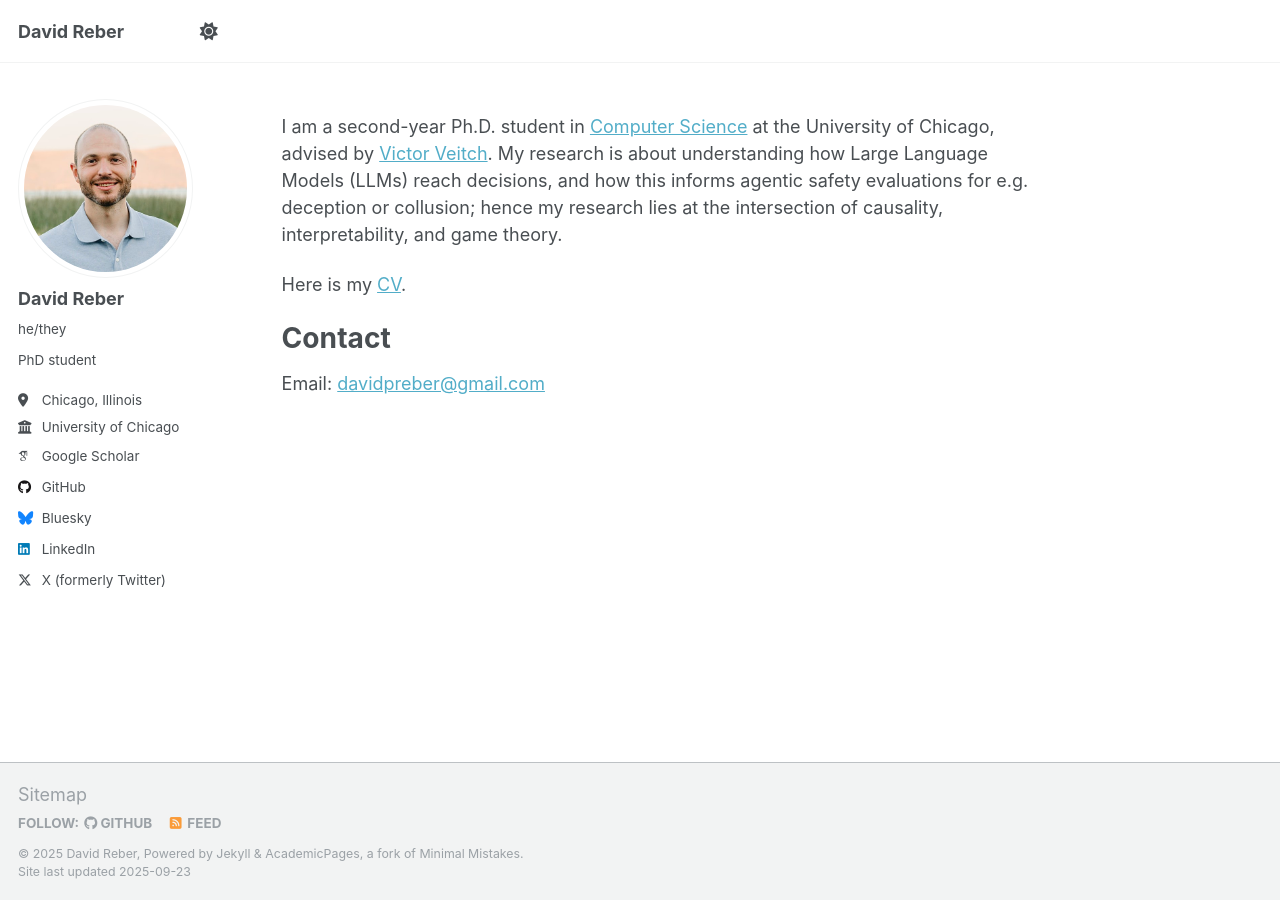
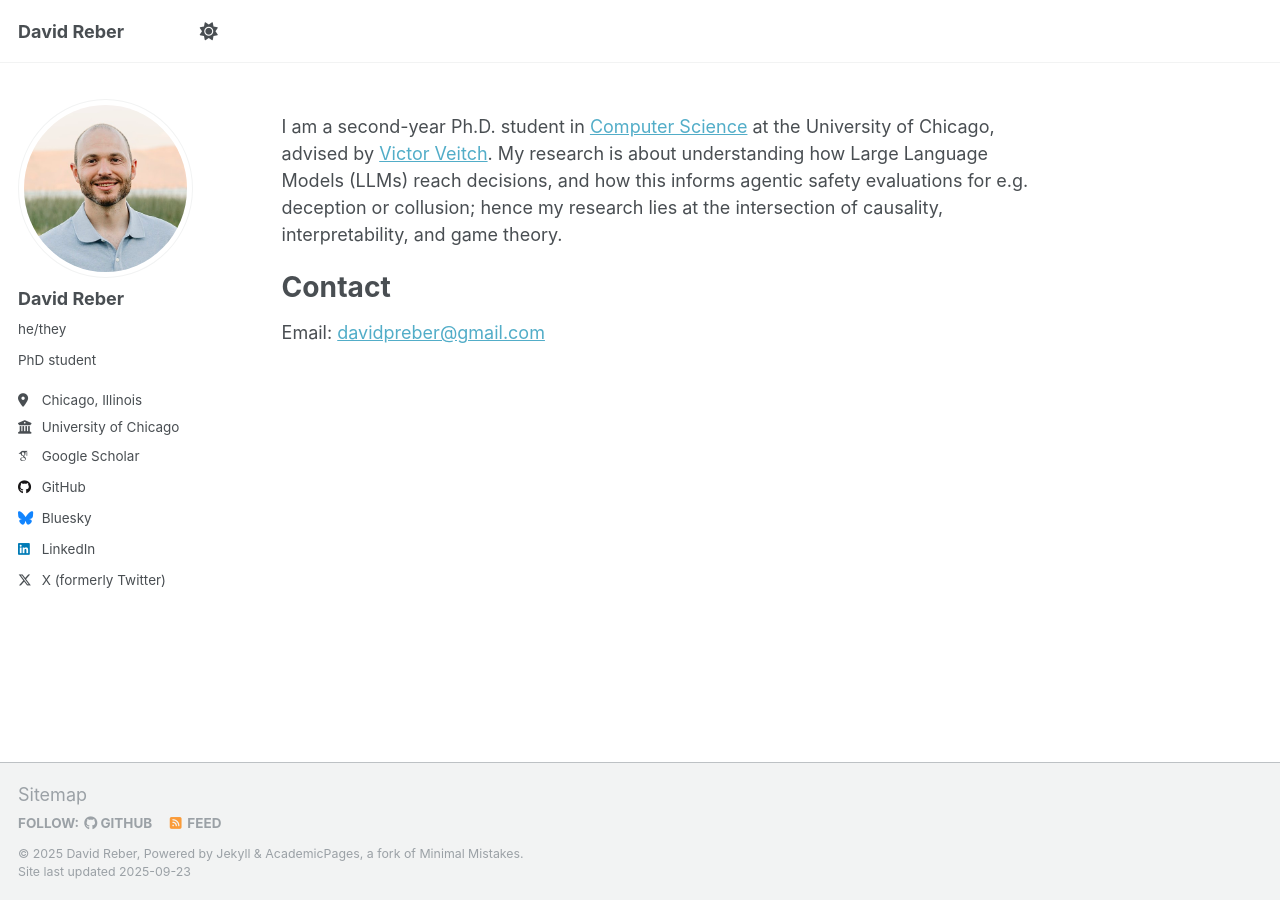
Before and after one commit to davidreber/davidreber.github.io, a Jekyll site: the page built from _pages/about.md, in a window 1280 px wide. Built offline with Jekyll 4.4.1, drawn with Linux system fonts in a browser that asks for light colours; some web fonts are replaced.

Commit message:
remove CV so doesn't go out of date so quickly

```diff
--- a/_pages/about.md
+++ b/_pages/about.md
@@ -10,7 +10,7 @@ redirect_from:
 I am a second-year Ph.D. student in [Computer Science](https://computerscience.uchicago.edu/){:target="_blank"} at the University of Chicago, advised by [Victor Veitch](http://victorveitch.com/){:target="_blank"}.
 My research is about understanding how Large Language Models (LLMs) reach decisions, and how this informs agentic safety evaluations for e.g. deception or collusion; hence my research lies at the intersection of causality, interpretability, and game theory.
 
-Here is my [CV]({{ '/files/Reber_CV.pdf' | relative_url }}){:target="_blank" rel="noopener"}.
+<!-- Here is my [CV]({{ '/files/Reber_CV.pdf' | relative_url }}){:target="_blank" rel="noopener"}. -->
 
 <!-- News
 ===== -->
```
